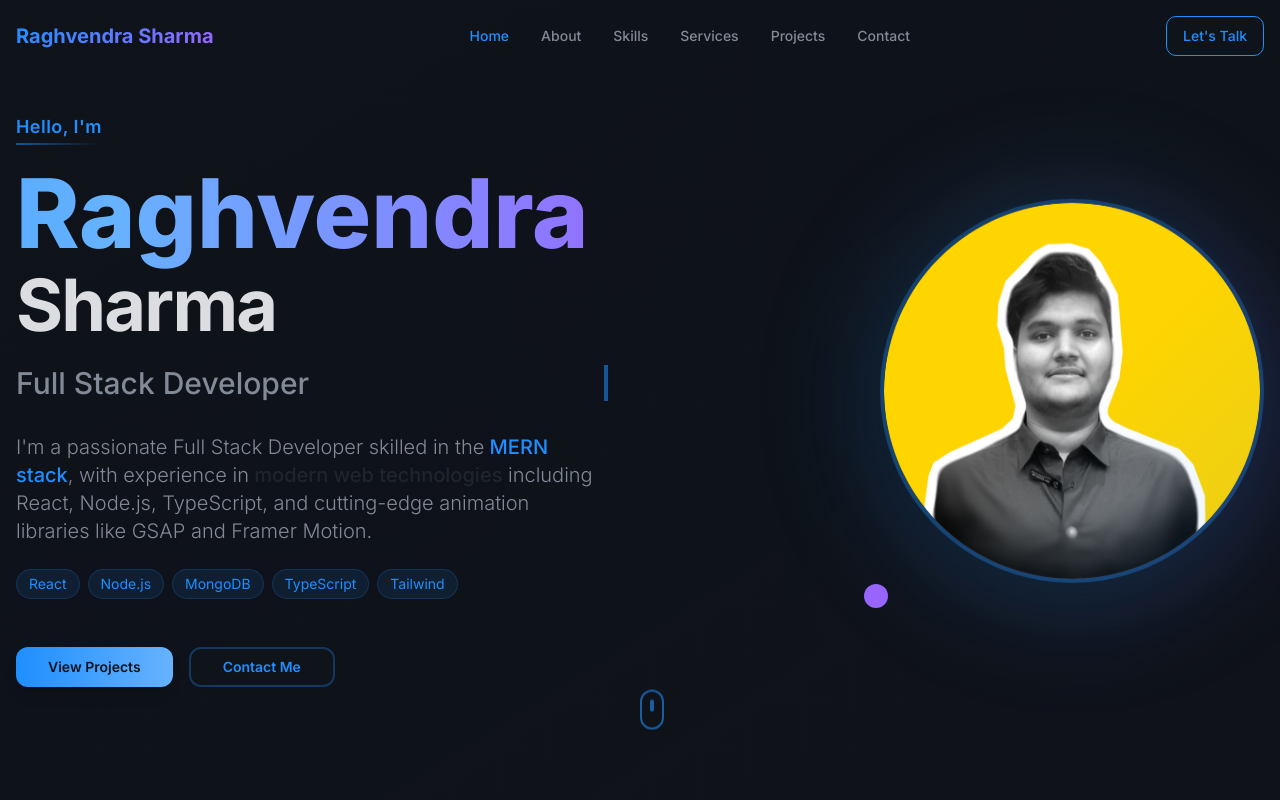
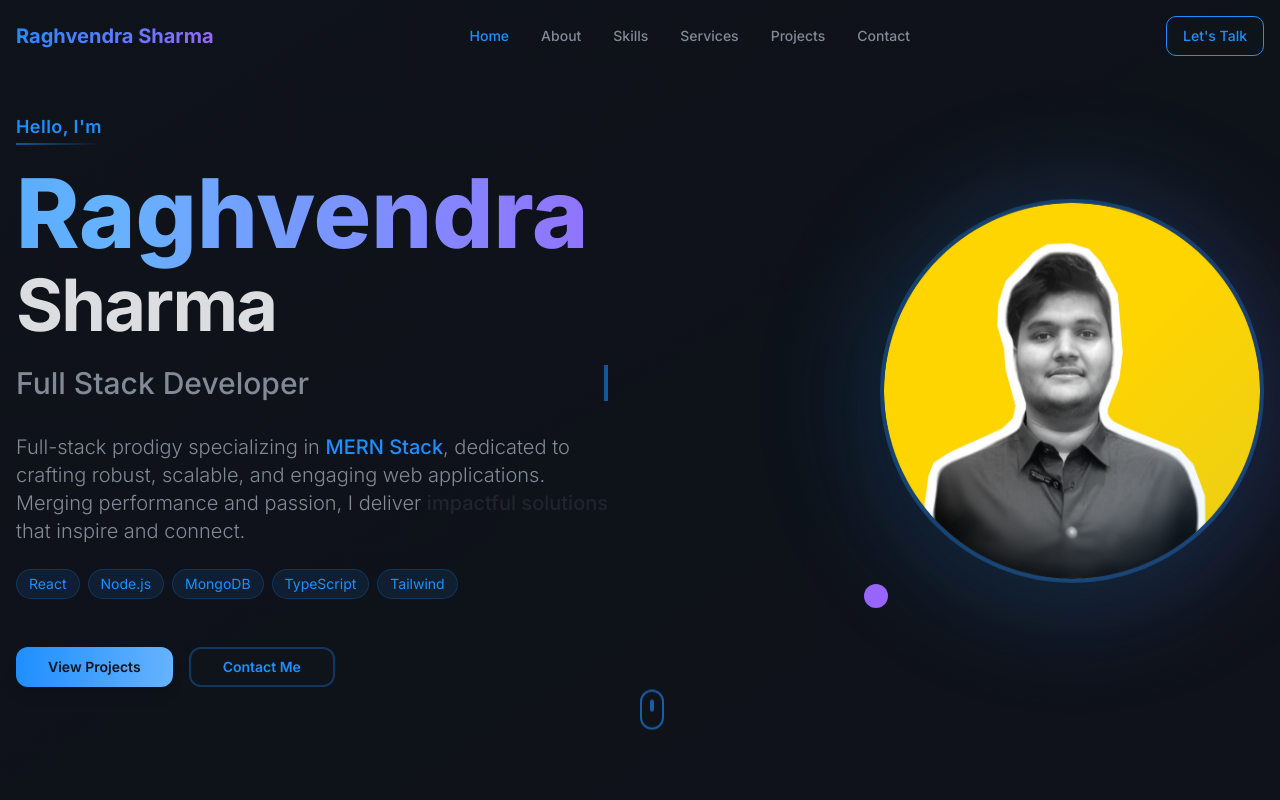
Before and after one commit to Raghvendrasharma1708/Raghvendra-portfolio, a React (Vite) app: page / in a window 1280 px wide. Shown: the top 800 px of the page. Built offline with nearby package versions, Linux system fonts and the light colour scheme.

Commit message:
Update hero section bio
Update the bio in the hero section with the provided text: "Full-stack prodigy specializing in MERN Stack, dedicated to crafting robust, scalable, and engaging web applications. Merging performance and passion, I deliver impactful solutions that inspire and connect."

```diff
--- a/src/components/Hero.tsx
+++ b/src/components/Hero.tsx
@@ -59,10 +59,7 @@ const Hero = () => {
             {/* Enhanced bio with better typography */}
             <div className="space-y-6">
               <p className="text-lg lg:text-xl text-muted-foreground leading-relaxed max-w-2xl font-light">
-                I'm a passionate Full Stack Developer skilled in the
-                <span className="text-primary font-medium"> MERN stack</span>, with experience in
-                <span className="text-accent font-medium"> modern web technologies</span> including
-                React, Node.js, TypeScript, and cutting-edge animation libraries like GSAP and Framer Motion.
+                Full-stack prodigy specializing in <span className="text-primary font-medium">MERN Stack</span>, dedicated to crafting robust, scalable, and engaging web applications. Merging performance and passion, I deliver <span className="text-accent font-medium">impactful solutions</span> that inspire and connect.
               </p>
 
               {/* Tech stack tags */}
```
